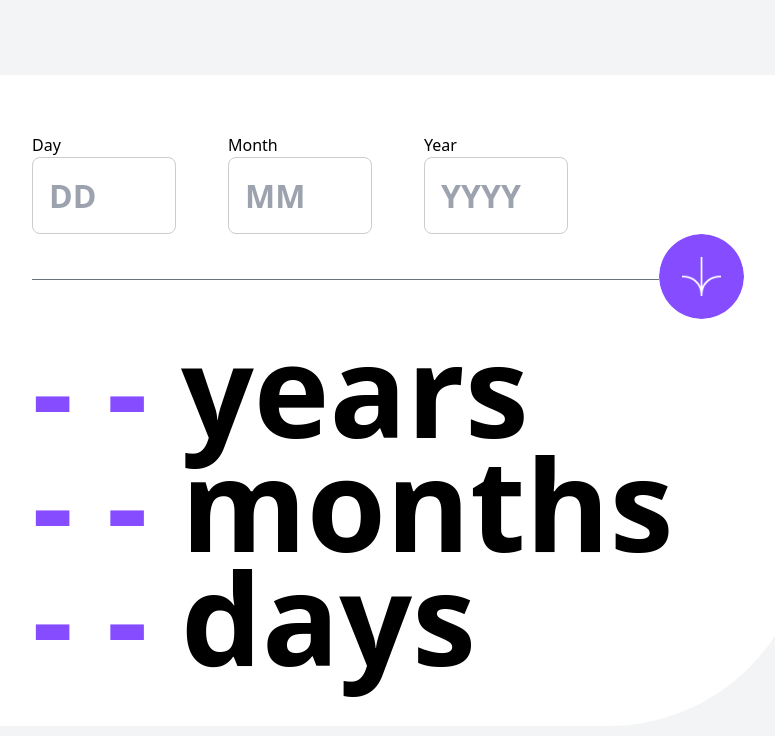
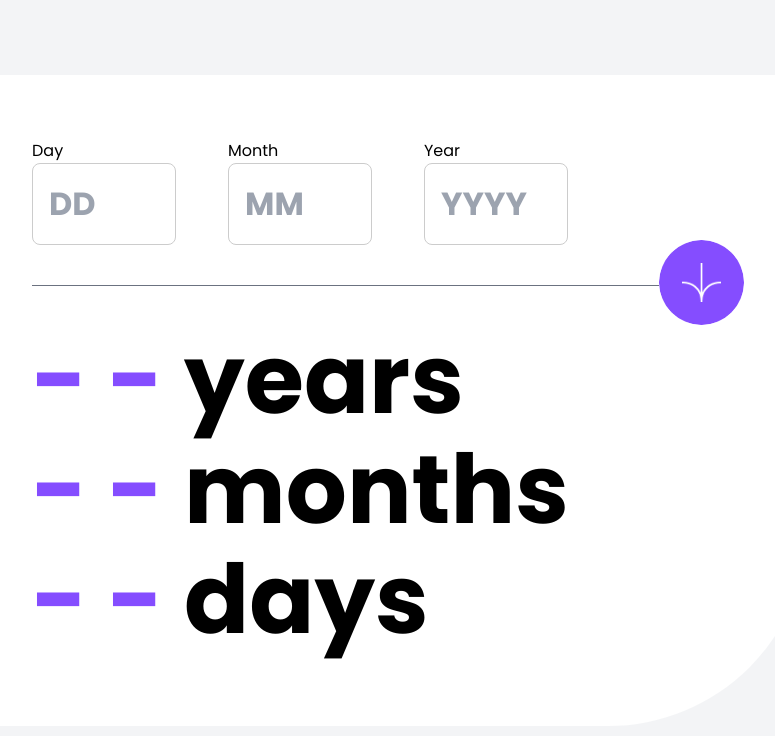
Before and after one commit to MarkosComK/age-callculator-app, a React (Create React App) app: page / in a window 1280 px wide. Shown: the top 736 px of the page, without its empty margins (252-1027 px from the left). Built offline with nearby package versions, Linux system fonts and the light colour scheme; the HTML template or start-up script is replaced by a standard one.

Commit message:
changed the font

```diff
--- a/public/index.html
+++ b/public/index.html
@@ -9,6 +9,9 @@
       name="description"
       content="Web site created using create-react-app"
     />
+    <link rel="preconnect" href="https://fonts.googleapis.com">
+<link rel="preconnect" href="https://fonts.gstatic.com" crossorigin>
+<link href="https://fonts.googleapis.com/css2?family=Poppins:ital,wght@0,100;0,200;0,300;0,400;0,500;0,600;0,700;0,800;0,900;1,100;1,200;1,300;1,400;1,500;1,600;1,700;1,800;1,900&display=swap" rel="stylesheet">
     <link rel="apple-touch-icon" href="%PUBLIC_URL%/logo192.png" />
     <!--
       manifest.json provides metadata used when your web app is installed on a
--- a/src/App.js
+++ b/src/App.js
@@ -32,7 +32,7 @@
   }
 
   return (
-    <main className="w-full h-screen flex justify-center items-center bg-gray-100">
+    <main className="w-full h-screen flex justify-center items-center bg-gray-100 font-poppins">
       <section className="max-w-840 w-11/12 sm:h-651  flex justify-center items-center flex-col bg-white sm:rounded-br-200 rounded-br-100 rounded-3xl p-6 sm:p-16">
         <main className="w-full h-101 flex  gap-x-0 sm:gap-x-9">
           <div className="w-40">
@@ -68,7 +68,7 @@
             </button>
           </div>
         </div>
-        <div className="sm:h-342 w-full flex flex-col justify-center md:text-9xl  sm:text-8xl text-6xl text-left font-bold">
+        <div className="sm:h-342 w-full flex flex-col justify-center md:text-8xl  sm:text-7xl text-5xl text-left font-bold">
           <div className="md:h-1/3 sm:h-20 h-16"><span className="text-[#854DFF]">{years} </span>years</div>
           <div className="md:h-1/3 sm:h-20 h-16"><span className="text-[#854DFF]">{months} </span>months</div>
           <div className="md:h-1/3 sm:h-20 h-16"><span className="text-[#854DFF]">{days} </span>days</div>
--- a/tailwind.config.js
+++ b/tailwind.config.js
@@ -4,7 +4,11 @@
     "./src/**/*.{js,jsx,ts,tsx}",
   ],
   theme: {
-    extend: {},
+    extend: {
+      fontFamily: {
+        'poppins': ['"Poppins"'],
+      },
+    },
   },
   plugins: [],
 }
```
